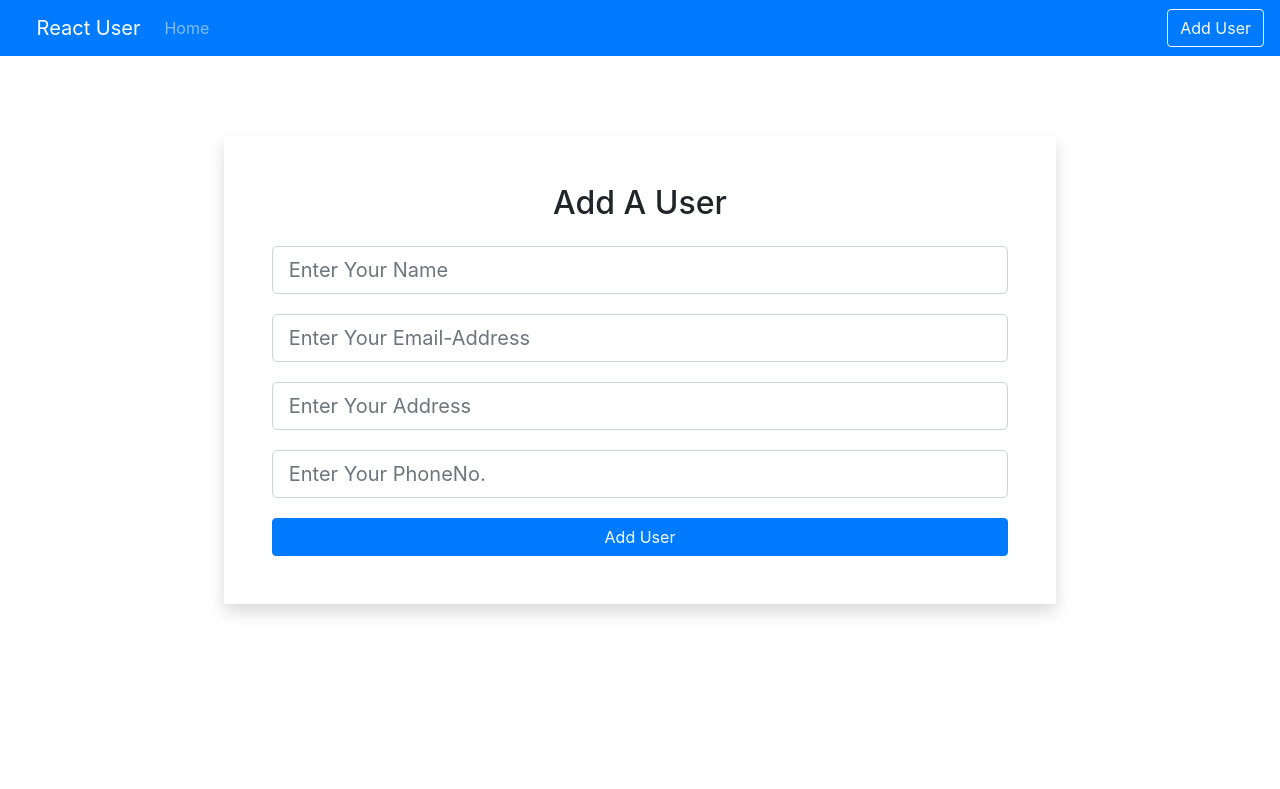
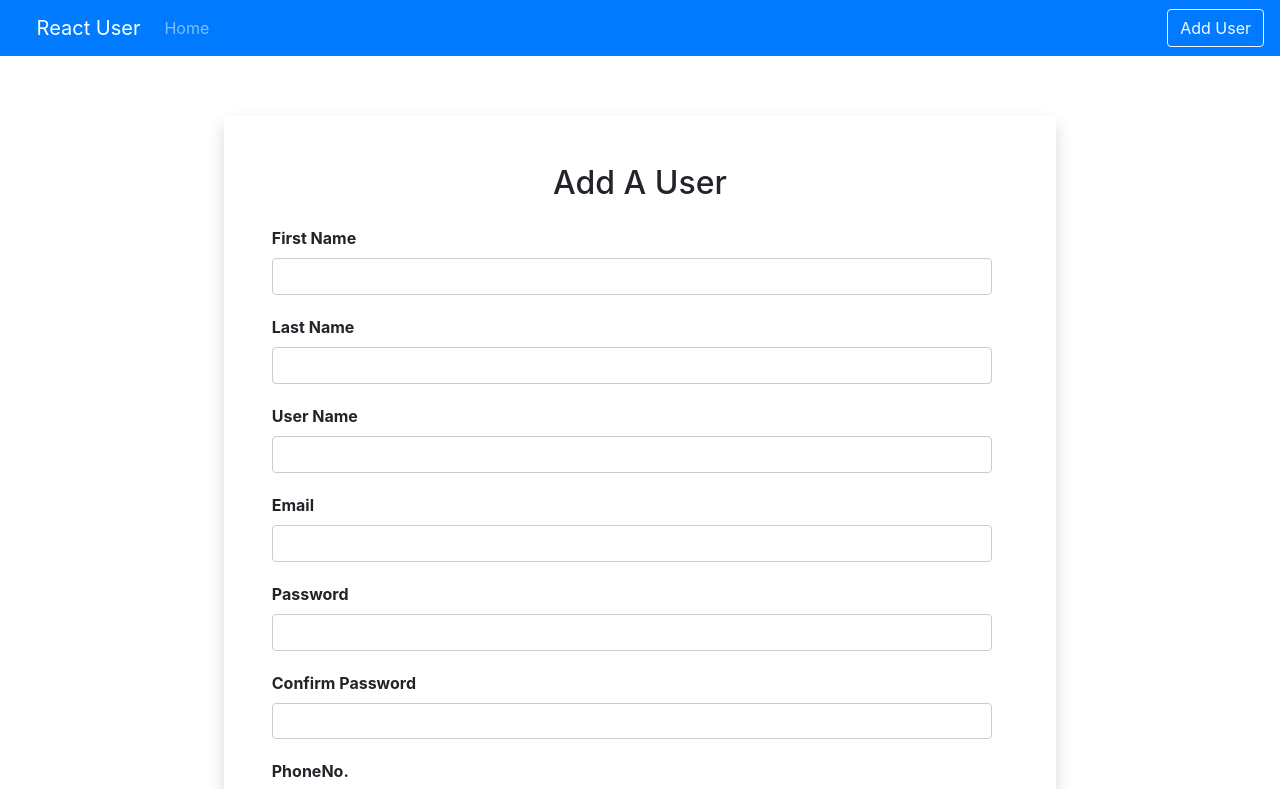
Before and after one commit to Hardi-Shah/React-Application, a React (Create React App) app: page /users/add in a window 1280 px wide. Shown: the top 789 px of the page. Built offline with nearby package versions, Linux system fonts and the light colour scheme.

Commit message:
Initial Commit

```diff
--- a/db.json
+++ b/db.json
@@ -54,38 +54,63 @@
   "users": [
     {
       "id": 1,
-      "name": "riya",
+      "firstname": "riya",
+      "lastname": "kothari",
+      "username": "riya261",
       "email": "riya261@gmail.com",
-      "address": "221b baker street",
+      "password": "ryk261",
+      "confirmPassword": "ryk261",
       "phone": "3345456123"
     },
     {
       "id": 2,
-      "name": "radhika",
+      "firstname": "radhika",
+      "lastname": "vora",
+      "username": "radhika158",
       "email": "radhika158@gmail.com",
-      "address": "343b ashok street",
+      "password": "rdh158",
+      "confirmPassword": "rdh158",
       "phone": "3345456123"
     },
     {
       "id": 3,
-      "name": "arha",
+      "firstname": "arha",
+      "lastname": "sheth",
+      "username": "arha217",
       "email": "arha217@gmail.com",
-      "address": "676d mahavir street",
+      "password": "arh217",
+      "confirmPassword": "arh217",
       "phone": "5565712123"
     },
     {
       "id": 4,
-      "name": "kenil",
+      "firstname": "kenil",
+      "lastname": "shah",
+      "username": "kenil312",
       "email": "kenil312@gmail.com",
-      "address": "562k shakti street",
+      "password": "knl312",
+      "confirmPassword": "knl312",
       "phone": "5455442132"
     },
     {
       "id": 5,
-      "name": "diya",
+      "firstname": "diya",
+      "lastname": "patel",
+      "username": "diya235",
       "email": "diya235@gmail.com",
-      "address": "232c nutan street",
-      "phone": "3443554625"
+      "password": "dyp235",
+      "confirmPassword": "dyp235",
+      "phone": "9823452674"
+    },
+    {
+      "firstname": "sad",
+      "lastname": "ssdds",
+      "username": "radhika246",
+      "password": "asd123",
+      "confirmPassword": "asd123",
+      "email": "hghnh223@gmail.us",
+      "phone": "12232321",
+      "id": 6
     }
   ]
 }
--- a/src/App.css
+++ b/src/App.css
@@ -1,7 +1,10 @@
-.App {
-   text-align: center;
-  /*formik.css display: flex;
-  justify-content: center; */
+/* .App {
+    text-align: center;
+   formik css display: flex;
+  justify-content: center;
+} */
+.editbtn{
+  text-align: center;
 }
 
 .App-logo {
@@ -36,15 +39,17 @@ label {
   margin-bottom: 5px;
 }
 
-/* input[type='text'],
+input[type='text'],
 input[type='email'],
 input[type='password'],
+input[type='number'],
 textarea,
 select {
   display: block;
-  width: 400px;
+  width: 720px;
   padding: 6px 12px;
-  font-size: 14px;
+  font-size: 16px;
+  font-weight:600;
   line-height: 1.42857143;
   color: #555;
   background-color: #fff;
@@ -52,7 +57,7 @@ select {
   border: 1px solid #ccc;
   border-radius: 4px;
     margin-bottom: 20px;
-} */
+}
 
 .form-control {
   margin-bottom: 20px;
--- a/src/components/usercrudapp/pages/Home.js
+++ b/src/components/usercrudapp/pages/Home.js
@@ -22,15 +22,15 @@ const Home = () => {
     return (
         <div className="container">
             <div className="py-4">
-                <h1>User List</h1>
-                <table className="table border shadow">
+                <h1 className="heading">User List</h1>
+                <table className="table table-striped border shadow">
                     <thead className="thead-dark">
                         <tr>
                             <th scope="col">#</th>
-                            <th scope="col">Name</th>
+                            <th scope="col">FullName</th>
+                            <th scope="col">UserName</th>
                             <th scope="col">Email</th>
-                            <th scope="col">Address</th>
-                            <th scope="col">Phone</th>
+                            <th scope="col">PhoneNo.</th>
                             <th scope="col">Action</th>
                         </tr>
                     </thead>
@@ -38,9 +38,9 @@ const Home = () => {
                         {users.map((user, index) => (
                             <tr key={user.id}>
                                 <th scope="row">{index + 1}</th>
-                                <td>{user.name}</td>
+                                <td>{`${user.firstname}${user.lastname}`}</td>
+                                <td>{user.username}</td>
                                 <td>{user.email}</td>
-                                <td>{user.address}</td>
                                 <td>{user.phone}</td>
                                 <td>
                                     <Link className="btn fa fa-eye  btn-primary mr-2" to={`/users/${user.id}`}>View</Link>
--- a/src/components/usercrudapp/users/AddUser.js
+++ b/src/components/usercrudapp/users/AddUser.js
@@ -1,66 +1,87 @@
-import React, { useState } from "react";
+import React from "react";
 import { useHistory } from "react-router-dom";
+import { Formik, Field, Form, ErrorMessage } from 'formik';
+import * as Yup from 'yup';
 import './user.css';
 import { addUserService } from "../../../services/UserService";
+import TextError from "../../formikdemo/TextError";
 
 const AddUser = () => {
     let history = useHistory();
-    const [user, setUser] = useState({
-        name: "",
+    const initialValues = {
+        firstname: "",
+        lastname: "",
+        username: "",
+        password: "",
+        confirmPassword: "",
         email: "",
-        address: "",
         phone: ""
-    });
-    const onInputChange = e => {
-        setUser({ ...user, [e.target.name]: e.target.value })
     };
-    const onSubmit = async e => {
-        e.preventDefault();
-        await addUserService(user)
+    const validationSchema = Yup.object({
+        firstname: Yup.string().required('FirstName is Reuired'),
+        lastname: Yup.string().required('LastName is Reuired'),
+        username: Yup.string().required(' UserName is Reuired'),
+        email: Yup.string().email('Invalid Email Format').required('Email is Reuired'),
+        password: Yup.string().min(6, 'Password is too short - should be 6 chars minimum.').required('Password is Reuired'),
+        confirmPassword: Yup.string().oneOf([Yup.ref('password'), ''], 'password must match').required(' Confirm Password is Reuired'),
+        phone: Yup.number().typeError('Please Enter only Numeric Value').integer("A phone number can't include a decimal point").min(10, "Min 10 digit is Required").required(' PhoneNo. is Required')
+    })
+    const onSubmit = async values => {
+        await addUserService(values)
         history.push("/");
     }
-    const { name, email, address, phone } = user;
+
     return (
         <div className="container">
             <div className="w-75 mx-auto shadow p-5 AddStyle" >
                 <h2 className="text-center mb-4">Add A User</h2>
-                <form onSubmit={e => onSubmit(e)}>
-                    <div className="form-group">
-                        <input
-                            type="text"
-                            className="form-control form-control-lg"
-                            placeholder="Enter Your Name"
-                            name="name"
-                            value={name}
-                            onChange={e => onInputChange(e)}
-                        />
-                        <input
-                            type="text"
-                            className="form-control form-control-lg"
-                            placeholder="Enter Your Email-Address"
-                            name="email"
-                            value={email}
-                            onChange={e => onInputChange(e)}
-                        />
-                        <input
-                            type="text"
-                            className="form-control form-control-lg"
-                            placeholder="Enter Your Address"
-                            name="address"
-                            value={address}
-                            onChange={e => onInputChange(e)}
-                        />
-                        <input
-                            type="text"
-                            className="form-control form-control-lg"
-                            placeholder="Enter Your PhoneNo."
-                            name="phone"
-                            value={phone}
-                            onChange={e => onInputChange(e)}
-                        />
-                    </div>
-                    <button className="btn btn-primary btn-block">Add User</button>
-                </form>
+                <Formik initialValues={initialValues}
+                    onSubmit={onSubmit}
+                    validationSchema={validationSchema}>
+                    {
+                        formik => (
+                            <Form>
+                                <div >
+                                    <label>First Name</label>
+                                    <Field name="firstname" type="text" />
+                                    <ErrorMessage name="firstname" component={TextError} />
+                                </div>
+                                <div >
+                                    <label>Last Name</label>
+                                    <Field name="lastname" type="text" />
+                                    <ErrorMessage name="lastname" component={TextError} />
+                                </div>
+                                <div >
+                                    <label>User Name</label>
+                                    <Field name="username" type="text" />
+                                    <ErrorMessage name="username" component={TextError} />
+                                </div>
+                                <div >
+                                    <label>Email </label>
+                                    <Field name="email" type="email" />
+                                    <ErrorMessage name="email" component={TextError} />
+                                </div>
+                                <div >
+                                    <label>Password</label>
+                                    <Field name="password" type="password" />
+                                    <ErrorMessage name="password" component={TextError} />
+                                </div>
+                                <div >
+                                    <label>Confirm Password</label>
+                                    <Field name="confirmPassword" type="password" />
+                                    <ErrorMessage name="confirmPassword" component={TextError} />
+                                </div>
+                                <div >
+                                    <label>PhoneNo.</label>
+                                    <Field name="phone" type="text" />
+                                    <ErrorMessage name="phone" component={TextError} />
+                                </div>
+                                <button type='submit' disabled={!formik.isValid} className="btn btn-primary btn-block">Add User</button>
+                            </Form>
+                        )
+                    }
+                </Formik>
+
             </div>
         </div>
     )
--- a/src/components/usercrudapp/users/EditUser.js
+++ b/src/components/usercrudapp/users/EditUser.js
@@ -1,31 +1,52 @@
 import React, { useState, useEffect } from "react";
 import { useHistory, useParams } from "react-router-dom";
+import { Formik, Field, Form, ErrorMessage } from 'formik';
+import * as Yup from 'yup';
 import './user.css';
 import { editUserService, getUserServiceById } from "../../../services/UserService";
+import TextError from "../../formikdemo/TextError";
 
-const EditUser = () => {
+const EditUser = (props) => {
     let history = useHistory();
     const { id } = useParams();
     const [user, setUser] = useState({
-        name: "",
-        email:"",
-        address:"",
-        phone:""
-
+        firstname: "",
+        lastname: "",
+        username: "",
+        password: "",
+        confirmPassword: "",
+        email: "",
+        phone: ""
     });
     const onInputChange = e => {
         setUser({ ...user, [e.target.name]: e.target.value })
     };
+    const initialValues = {
+        firstname: "",
+        lastname: "",
+        username: "",
+        password: "",
+        confirmPassword: "",
+        email: "",
+        phone: ""
+    };
+    const validationSchema = Yup.object({
+        firstname: Yup.string().required('FirstName is Reuired'),
+        lastname: Yup.string().required('LastName is Reuired'),
+        username: Yup.string().required(' UserName is Reuired'),
+        email: Yup.string().email('Invalid Email Format').required('Email is Reuired'),
+        password: Yup.string().min(6, 'Password is too short - should be 6 chars minimum.').required('Password is Reuired'),
+        confirmPassword: Yup.string().oneOf([Yup.ref('password'), ''], 'password must match').required(' Confirm Password is Reuired'),
+        phone: Yup.number().typeError('Please Enter only Numeric Value').integer("A phone number can't include a decimal point").min(10, 'Min 10 digit is Required').required(' PhoneNo. is Required')
+    })
+    const onSubmit = async values => {
+        await editUserService(id, values)
+        history.push("/");
+    }
 
     useEffect(() => {
         loadUser();
     }, []);
-
-    const onSubmit = async e => {
-        e.preventDefault();
-        await editUserService(id, user)
-        history.push("/");
-    };
 
     const loadUser = async () => {
         await getUserServiceById(id)
@@ -34,52 +55,61 @@ const EditUser = () => {
                 history.push("/NotFound");
             })
     };
-
-    const { name,email,address,phone } = user;
+    const { firstname, lastname, username, password, confirmPassword, email, phone } = user;
     return (
         <div className="container">
-            <div className="w-75 mx-auto shadow p-5 EditStyle" >
+            <div className="w-75 mx-auto shadow p-5 AddStyle" >
                 <h2 className="text-center mb-4">Edit A User</h2>
-                <form onSubmit={e => onSubmit(e)}>
-                    <div className="form-group">
-                    <input
-                            type="text"
-                            className="form-control form-control-lg"
-                            placeholder="Enter Your Name"
-                            name="name"
-                            value={name}
-                            onChange={e => onInputChange(e)}
-                        />
-                        <input
-                            type="text"
-                            className="form-control form-control-lg"
-                            placeholder="Enter Your Email-Address"
-                            name="email"
-                            value={email}
-                            onChange={e => onInputChange(e)}
-                        />
-                        <input
-                            type="text"
-                            className="form-control form-control-lg"
-                            placeholder="Enter Your Address"
-                            name="address"
-                            value={address}
-                            onChange={e => onInputChange(e)}
-                        />
-                        <input
-                            type="text"
-                            className="form-control form-control-lg"
-                            placeholder="Enter Your PhoneNo."
-                            name="phone"
-                            value={phone}
-                            onChange={e => onInputChange(e)}
-                        />
-                    </div>
-                    <button className="btn btn-warning btn-block">Edit User</button>
-                </form>
+                <Formik initialValues={user || initialValues}
+                    onSubmit={onSubmit} loadUser={loadUser}
+                    enableReinitialize={true}
+                    validationSchema={validationSchema}>
+                    {
+                        formik => (
+                            <Form>
+                                <div >
+                                    <label>First Name</label>
+                                    <Field name="firstname" type="text" value={firstname} onChange={e => onInputChange(e)} />
+                                    <ErrorMessage name="firstname" component={TextError} />
+                                </div>
+                                <div >
+                                    <label>Last Name</label>
+                                    <Field name="lastname" type="text" value={lastname} onChange={e => onInputChange(e)} />
+                                    <ErrorMessage name="lastname" component={TextError} />
+                                </div>
+                                <div>
+                                    <label>User Name</label>
+                                    <Field name="username" type="text" value={username} onChange={e => onInputChange(e)} />
+                                    <ErrorMessage name="username" component={TextError} />
+                                </div>
+                                <div>
+                                    <label>Email </label>
+                                    <Field name="email" type="email" value={email} onChange={e => onInputChange(e)} />
+                                    <ErrorMessage name="email" component={TextError} />
+                                </div>
+                                <div >
+                                    <label>Password</label>
+                                    <Field name="password" type="text" value={password} onChange={e => onInputChange(e)} />
+                                    <ErrorMessage name="password" component={TextError} />
+                                </div>
+                                <div >
+                                    <label>Confirm Password</label>
+                                    <Field name="confirmPassword" type="text" value={confirmPassword} onChange={e => onInputChange(e)} />
+                                    <ErrorMessage name="confirmPassword" component={TextError} />
+                                </div>
+                                <div >
+                                    <label>PhoneNo.</label>
+                                    <Field id="phone" name="phone" type="text" value={phone} onChange={e => onInputChange(e)} />
+                                    <ErrorMessage name="phone" component={TextError} />
+                                </div>
+                                <button type='submit' disabled={!formik.isValid} className="btn btn-primary btn-block ">Edit User</button>
+                            </Form>
+                        )
+                    }
+                </Formik>
             </div>
         </div>
     )
-};
+}
 
 export default EditUser
--- a/src/components/usercrudapp/users/user.css
+++ b/src/components/usercrudapp/users/user.css
@@ -1,6 +1,11 @@
 .AddStyle{
-    margin-Top: 80px
+    margin-Top: 60px;
+    margin-bottom: 50px;
 }
 .EditStyle{
-    margin-Top: 80px
+    margin-Top: 60px;
+    margin-bottom: 50px;
 }
+.heading{
+    text-align: center;
+}
```
Also changed, not shown: src/components/usercrudapp/users/User.js (+16 -6 lines), src/services/UserService.js (+4 -4 lines), 1 other file (tests, documents, lock files or other folders).
